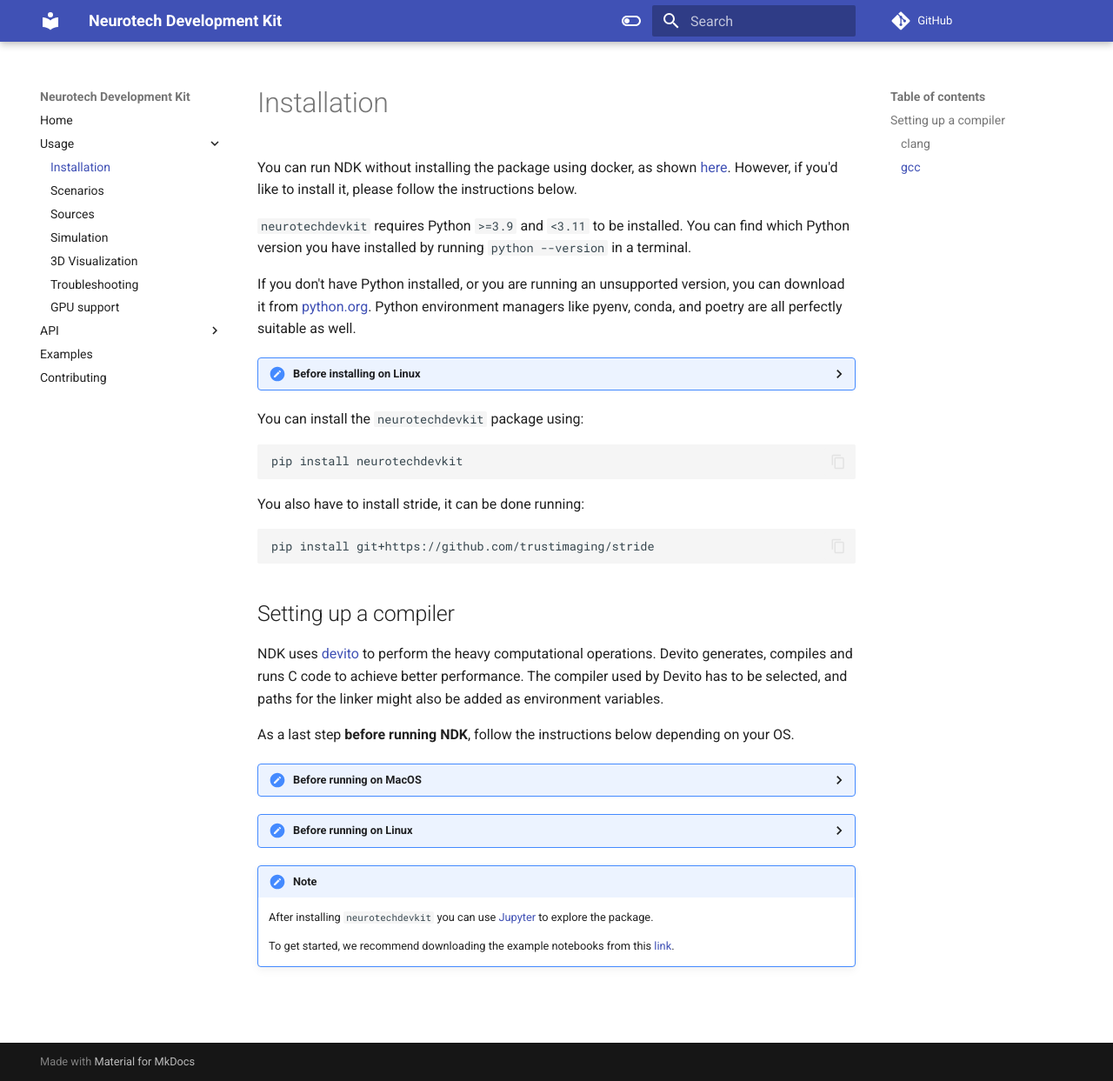
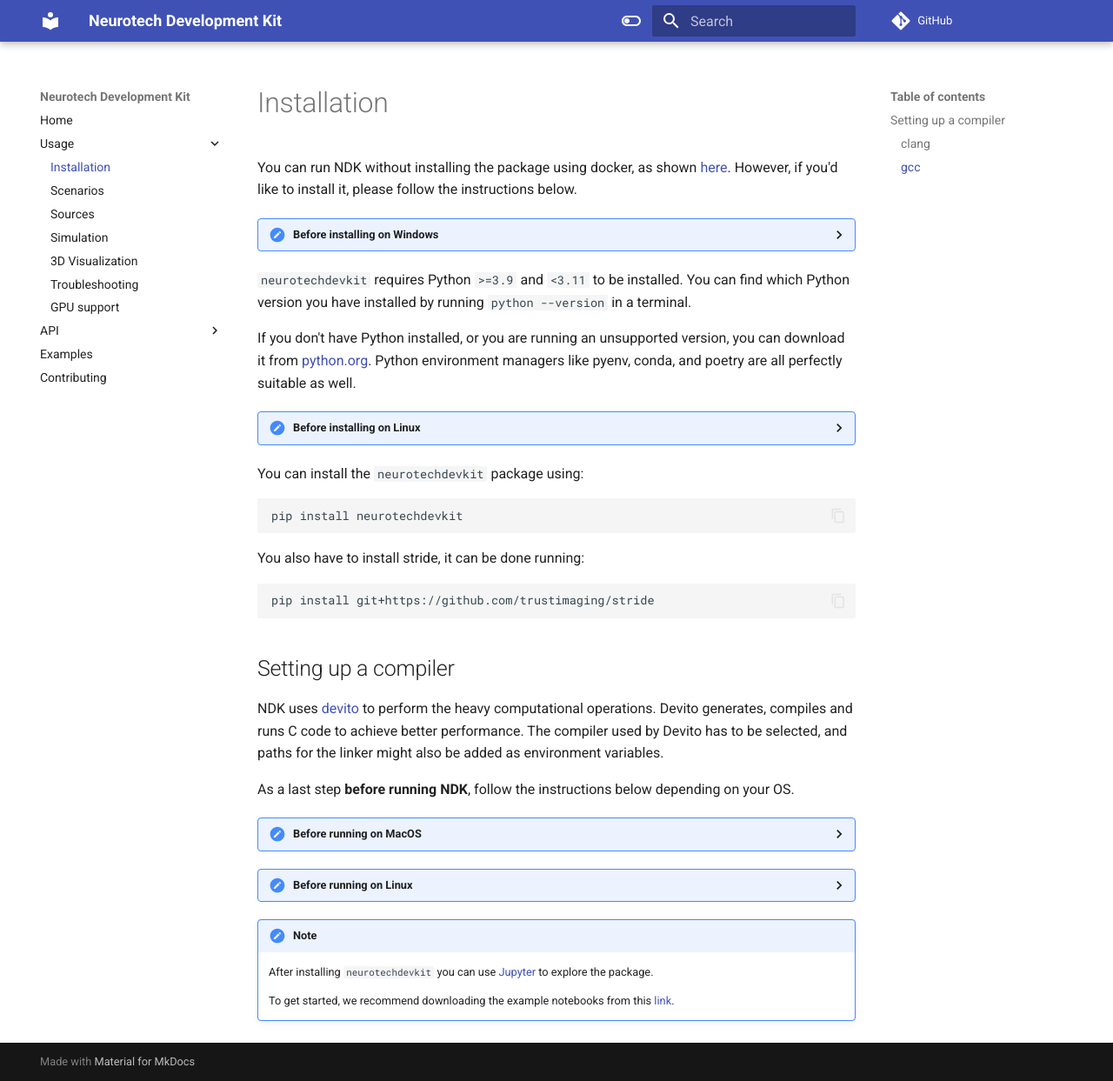
Before and after one commit to agencyenterprise/neurotechdevkit, an MkDocs documentation site: the page built from docs/usage/installation.md, in a window 1280 px wide and 1243 px high. Shown: the whole window at 87% size. Built offline with MkDocs 1.6.1 and Material for MkDocs 9.7.7, drawn with Linux system fonts in a browser that asks for light colours; comment, search, counter and statistics services are not loaded; some of the changed lines change nothing that is shown.

Commit message:
Adding Windows installation instructions

```diff
--- a/docs/usage/installation.md
+++ b/docs/usage/installation.md
@@ -1,6 +1,12 @@
 # Installation
 
 You can run NDK without installing the package using docker, as shown [here](../index.md#running). However, if you'd like to install it, please follow the instructions below.
+
+??? "Before installing on Windows"
+
+    1. Install [Ubuntu on WSL](https://ubuntu.com/tutorials/install-ubuntu-on-wsl2-on-windows-11-with-gui-support#1-overview).
+
+    1. Follow the the `Linux` steps described in this page inside your Ubuntu shell.
 
 `neurotechdevkit` requires Python `>=3.9` and `<3.11` to be installed. You can find which Python version you have installed by running `python --version` in a terminal.
 
```
